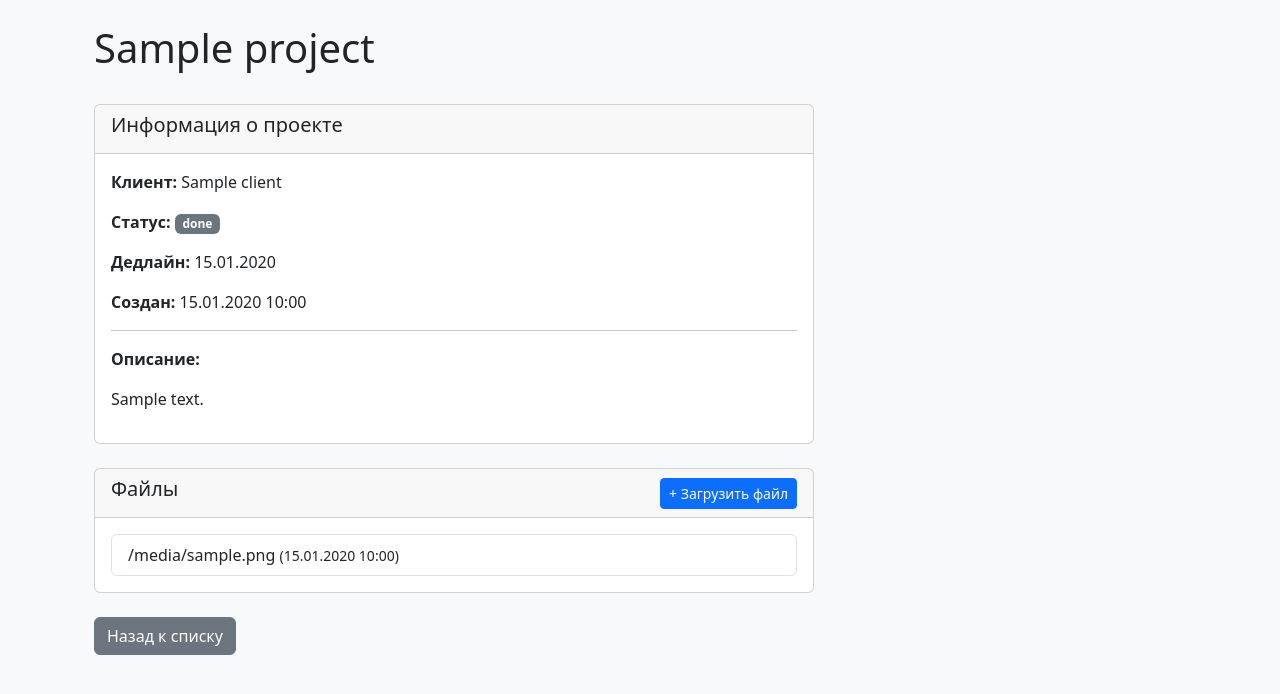
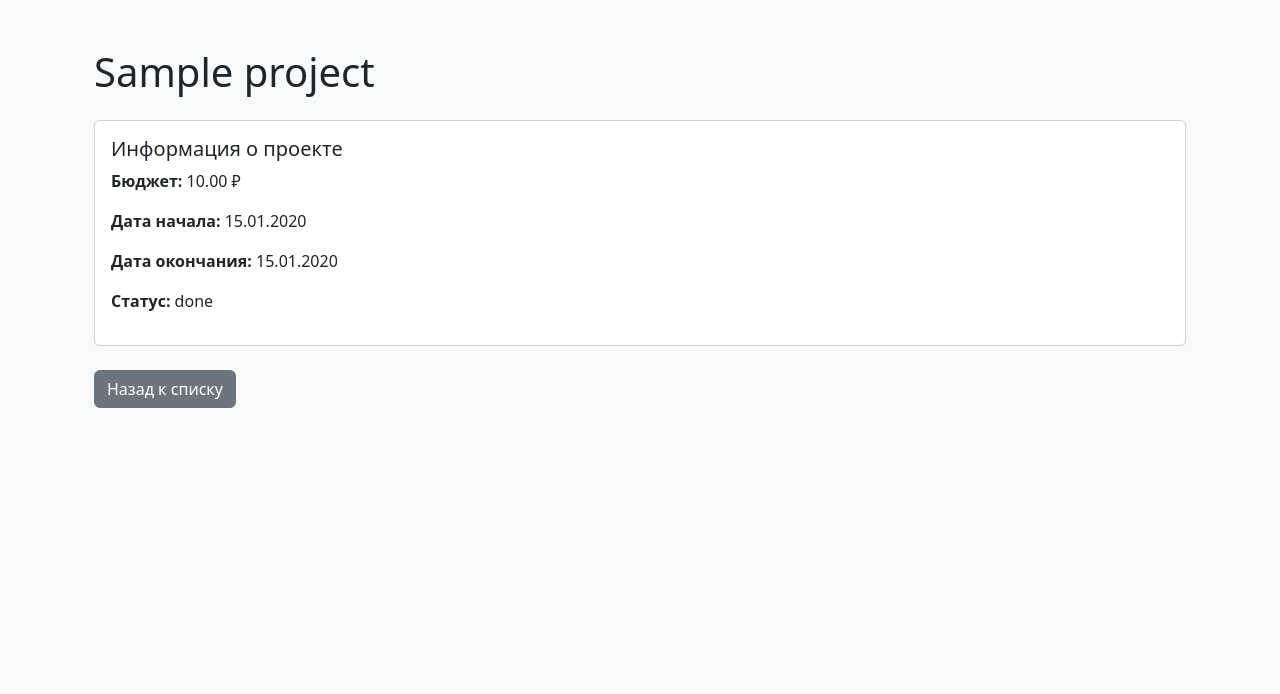
Before and after one commit to radalaf-wq/crm-flask, a Flask app: template app/templates/project_detail.html in a window 1280 px wide. Shown: the part 54-748 px from the top of the page. Run offline with Flask 3, Linux system fonts and the light colour scheme; the template is opened without the code that fills it: most values are stand-ins (such as "Sample title", 1, 10 or a date in 2020).

Commit message:
Clean project_detail template: remove all attachments references

```diff
--- a/app/templates/project_detail.html
+++ b/app/templates/project_detail.html
@@ -1,66 +1,25 @@
 {% extends "base.html" %}
 
+{% block title %}{{ project.name }} - Детали проекта{% endblock %}
+
 {% block content %}
-<div class="container mt-4">
-    <div class="d-flex justify-content-between align-items-center mb-4">
+<div class="container mt-5">
     <h1>{{ project.name }}</h1>
-    </div>
 
-    <div class="row">
-        <!-- Основная информация -->
-        <div class="col-md-8">
-            <div class="card mb-4">
-                <div class="card-header">
-                    <h5>Информация о проекте</h5>
-                </div>
+    <div class="card mt-4">
         <div class="card-body">
-                    <p><strong>Клиент:</strong> {{ project.client }}</p>
-                    <p><strong>Статус:</strong>
-                        <span class="badge {% if project.status == 'active' %}bg-success{% elif project.status == 'completed' %}bg-primary{% else %}bg-secondary{% endif %}">
-                            {{ project.status }}
-                        </span>
-                    </p>
-                    <p><strong>Дедлайн:</strong> {{ project.deadline.strftime('%d.%m.%Y') if project.deadline else 'не указан' }}</p>
-                    <p><strong>Создан:</strong> {{ project.created_at.strftime('%d.%m.%Y %H:%M') }}</p>
-                    {% if project.description %}
-                    <hr>
-                    <p><strong>Описание:</strong></p>
-                    <p>{{ project.description }}</p>
+            <h5 class="card-title">Информация о проекте</h5>
+            <p><strong>Бюджет:</strong> {{ "{:,.2f}".format(project.budget) }} ₽</p>
+            <p><strong>Дата начала:</strong> {{ project.start_date.strftime('%d.%m.%Y') }}</p>
+            {% if project.end_date %}
+            <p><strong>Дата окончания:</strong> {{ project.end_date.strftime('%d.%m.%Y') }}</p>
             {% endif %}
-                </div>
-            </div>
-
-            <!-- Файлы -->
-            <div class="card mb-4">
-                <div class="card-header d-flex justify-content-between align-items-center">
-                    <h5>Файлы</h5>
-                    <button class="btn btn-sm btn-primary" data-bs-toggle="collapse" data-bs-target="#uploadForm">
-                        + Загрузить файл
-                    </button>
-                </div>
-                <div class="card-body">
-                    <div class="collapse mb-3" id="uploadForm">
-                        <form method="POST" action="{{ url_for('projects.upload_file', id=project.id) }}" enctype="multipart/form-data">
-                            <div class="mb-2">
-                                <input type="file" name="file" class="form-control" required>
-                            </div>
-                            <button type="submit" class="btn btn-primary">Загрузить</button>
-                        </form>
-                    </div>
-
-                    {% if project.attachments|length > 0 %}
-                                <div class="list-group">
-                                                    {% for attachment in project.attachments %}
-                                                                        <div class="list-group-item">{{ attachment.filename }} <small>({{ attachment.uploaded_at.strftime('%d.%m.%Y %H:%M') }})</small></div>
-                                                                                        {% endfor %}
-                                                                                                    </div>
-                                                                                                            {% else %}
-                                                                                                                        <p>Нет загруженных файлов</p>
-                                </div>        {% endif %}
+            <p><strong>Статус:</strong> {{ project.status }}</p>
         </div>
     </div>
 
     <div class="mt-4">
         <a href="{{ url_for('projects.list_projects') }}" class="btn btn-secondary">Назад к списку</a>
     </div>
+</div>
 {% endblock %}
```
Lines whose indentation alone changed are shown as unchanged.
